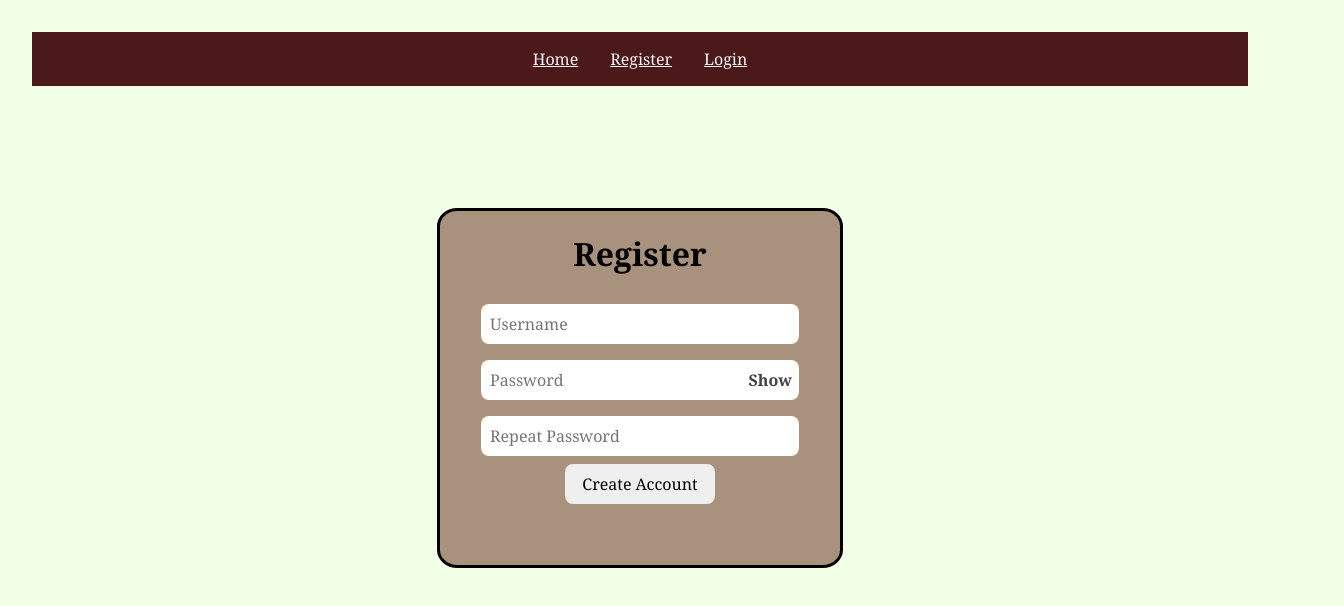
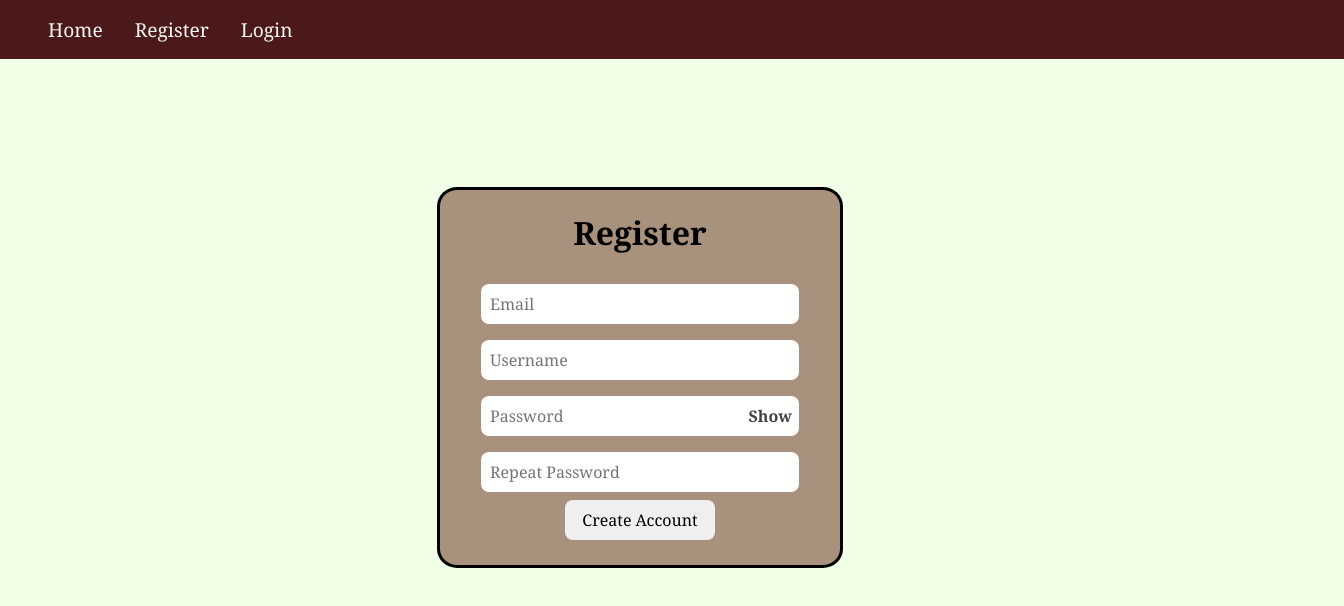
Before and after one commit to masonpan7/Volunteer-Habit-Tracker, a React (Vite) app: page /register in a window 1280 px wide. Shown: the top 606 px of the page, 1344 px wide, since content can reach past the window. Built offline with nearby package versions, Linux system fonts and the light colour scheme.

Commit message:
completed navbar styling + added email for registering

```diff
--- a/src/App.css
+++ b/src/App.css
@@ -1,7 +1,5 @@
 
 #root {
-  max-width: 1280px;
   margin: 0 auto;
-  padding: 2rem;
   text-align: center;
 }
--- a/src/index.css
+++ b/src/index.css
@@ -1,11 +1,14 @@
 :root {
   font-family: Cambria, Cochin, Georgia, Times, 'Times New Roman', serif;
   background-color: #F1FFE7;
+  padding: 0px 0px 0px 0px;
+  margin: 0;
 }
 
 
 body {
-  margin: 0 auto;
+  margin: 0px;
+  padding: 0;
   min-width: 320px;
   min-height: 100vh;
 }
@@ -33,13 +36,17 @@ input {
 
 /* navigation bar styling */
 .nav-bar {
+  display: block;
   justify-content: space-between;
   align-items: center;
 
   background-color: #4C191B;
   padding: 1rem 2rem;
   color: white;
+  font-size: 1.2rem;
   margin: 0;
+  overflow: hidden;
+  width:100%;
 }
 
 /* navigation bar link styling */
@@ -47,6 +54,10 @@ input {
   color: whitesmoke;
   margin-left: 1rem;
   margin-right: 1rem;
+  text-decoration: none;
+  display: block;
+  text-align: center;
+  float: left;
 }
 
 .nav-bar a:hover {
--- a/src/pages/Register.css
+++ b/src/pages/Register.css
@@ -8,7 +8,7 @@
   width: 40%;
   height: auto;
   background-color: #A9927D;
-  padding-bottom: 5%;
+  padding-bottom: 2%;
   max-width: 25rem;
   min-width: 15rem;
 }
--- a/src/pages/Register.tsx
+++ b/src/pages/Register.tsx
@@ -3,6 +3,7 @@ import './Register.css'
 // import { resolvePath, unstable_setDevServerHooks } from 'react-router-dom';
 
 export default function Register() {
+    const [email, setEmail] = useState("");
     const [user, setUser] = useState("");
     const [pass, setPass] = useState("");
     const [confirmPass, setConfirmPass] = useState("");
@@ -24,7 +25,7 @@ export default function Register() {
                 headers: {
                   "Content-Type": "application/json",
                 },
-                body: JSON.stringify({ user, pass }),
+                body: JSON.stringify({ email, user, pass }),
             });
 
             const data = await res.json();
@@ -46,6 +47,15 @@ export default function Register() {
             <h1>Register</h1>
 
             <form onSubmit={handleSubmit} style={{ marginTop: "1rem" }}>
+                <input
+                    type="email"
+                    placeholder="Email"
+                    value={email}
+                    onChange={(e) => setEmail(e.target.value)}
+                    style={{ margin: "0.5rem", padding: "0.5rem" }}
+                    required
+                /><br/>
+
                 <input
                     type="text"
                     placeholder="Username"
```
